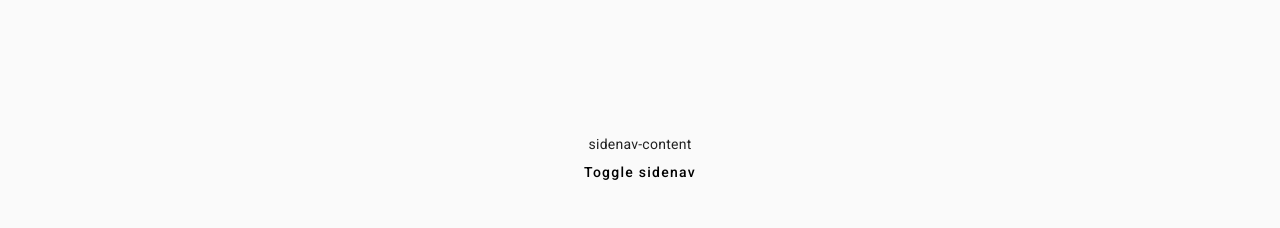
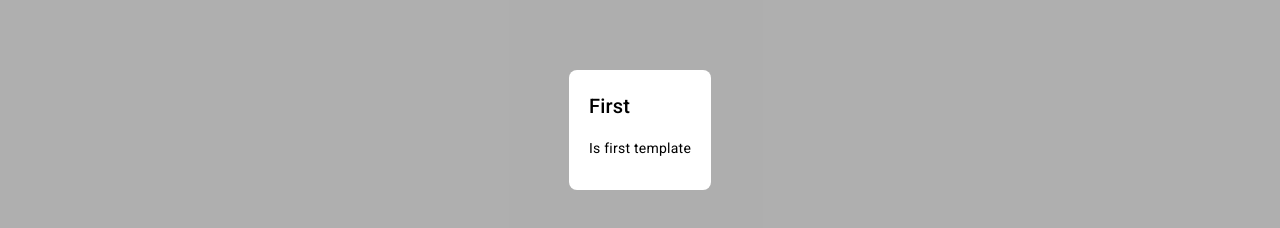
Before and after one commit to XeniaGorbunova/Angular-learnjs-110923, an Angular app: page / in a window 1280 px wide. Shown: the part 270-498 px from the top of the page. Built offline with nearby package versions, Linux system fonts and the light colour scheme.

Commit message:
feat: add popup host

```diff
--- a/src/app/app.component.html
+++ b/src/app/app.component.html
@@ -25,15 +25,13 @@
 
 <!-- Close template -->
 
-<!-- <app-popup-host [template]="!closeTemplate ? first : null"></app-popup-host> -->
+<app-popup-host [template]="!closeTemplate ? first : null"></app-popup-host>
 
-<!-- <ng-template #first>
+<ng-template #first>
     <h2>First</h2>
     <p>Is first template</p>
 </ng-template>
 <ng-template #second>
     <h2>Second</h2>
     <p>Is second template</p>
-</ng-template> -->
-
-<!-- <app-host-popup [template]></app-host-popup> -->
+</ng-template>
--- a/src/app/app.module.ts
+++ b/src/app/app.module.ts
@@ -8,6 +8,7 @@ import {AppComponent} from './app.component';
 import {HeaderModule} from './components/header/header.module';
 import {ProductsListModule} from './pages/products-list/products-list.module';
 import {SidenavModule} from './components/sidenav/sidenav.module';
+import {PopupHostModule} from './components/popup-host/popup-host.module';
 
 @NgModule({
     declarations: [AppComponent],
@@ -20,6 +21,7 @@ import {SidenavModule} from './components/sidenav/sidenav.module';
         ProductsListModule,
         SidenavModule,
         MatListModule,
+        PopupHostModule,
     ],
     bootstrap: [AppComponent],
 })
--- /dev/null
+++ b/src/app/components/popup-host/popup-host.component.css
@@ -0,0 +1,22 @@
+.popup-host {
+    position: fixed;
+    top: 0;
+    bottom: 0;
+    left: 0;
+    right: 0;
+    display: flex;
+    align-items: center;
+    justify-content: center;
+    background-color: rgba(0, 0, 0, 0.3);
+    z-index: 1;
+}
+
+.empty {
+    display: none;
+}
+
+.content-wrapper {
+    padding: 20px;
+    border-radius: 8px;
+    background-color: #fff;
+}
--- /dev/null
+++ b/src/app/components/popup-host/popup-host.component.html
@@ -0,0 +1,5 @@
+<div class="popup-host" [class.empty]="isViewportClear">
+    <div class="content-wrapper">
+        <ng-container #viewport></ng-container>
+    </div>
+</div>
--- /dev/null
+++ b/src/app/components/popup-host/popup-host.component.ts
@@ -0,0 +1,52 @@
+import {Component, Input, TemplateRef, ViewChild, ViewContainerRef} from '@angular/core';
+
+@Component({
+    selector: 'app-popup-host',
+    templateUrl: './popup-host.component.html',
+    styleUrls: ['./popup-host.component.css'],
+})
+export class PopupHostComponent {
+    @Input() set template(template: TemplateRef<unknown> | null) {
+        this.updatePopupContent(template);
+    }
+
+    @ViewChild('viewport', {read: ViewContainerRef, static: true})
+    private readonly viewportViewContainer!: ViewContainerRef;
+
+    private updatePopupContent(template: TemplateRef<unknown> | null) {
+        this.viewportViewContainer.clear();
+
+        if (template) {
+            this.viewportViewContainer.createEmbeddedView(template);
+        }
+    }
+
+    get isViewportClear(): boolean {
+        return !this.viewportViewContainer.length;
+    }
+}
+// @Component({
+//     selector: 'app-popup-host',
+//     templateUrl: './popup-host.component.html',
+//     styleUrls: ['./popup-host.component.css'],
+// })
+// export class PopupHostComponent implements OnChanges {
+//     @Input() template: TemplateRef<unknown> | null = null;
+
+//     @ViewChild('viewport', {read: ViewContainerRef, static: true})
+//     private readonly viewportViewContainer!: ViewContainerRef;
+
+//     ngOnChanges({template}: SimpleChanges) {
+//         if (template) {
+//             this.updatePopupContent(this.template);
+//         }
+//     }
+
+//     private updatePopupContent(template: TemplateRef<unknown> | null) {
+//         this.viewportViewContainer.clear();
+
+//         if (template) {
+//             this.viewportViewContainer.createEmbeddedView(template);
+//         }
+//     }
+// }
```
Also changed, not shown: src/app/components/popup-host/popup-host.module.ts (added, +10 -0 lines), 1 other file (tests, documents, lock files or other folders).
